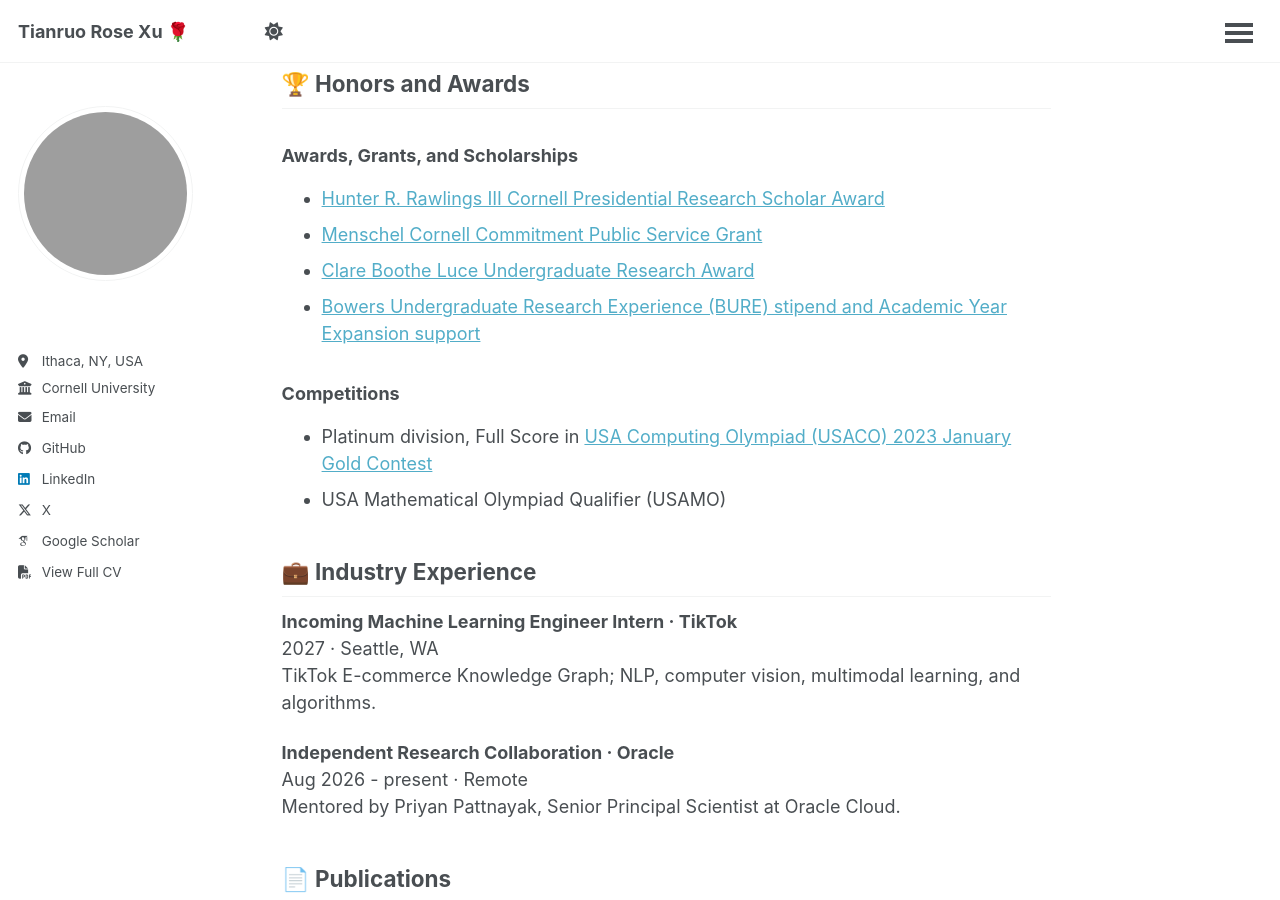
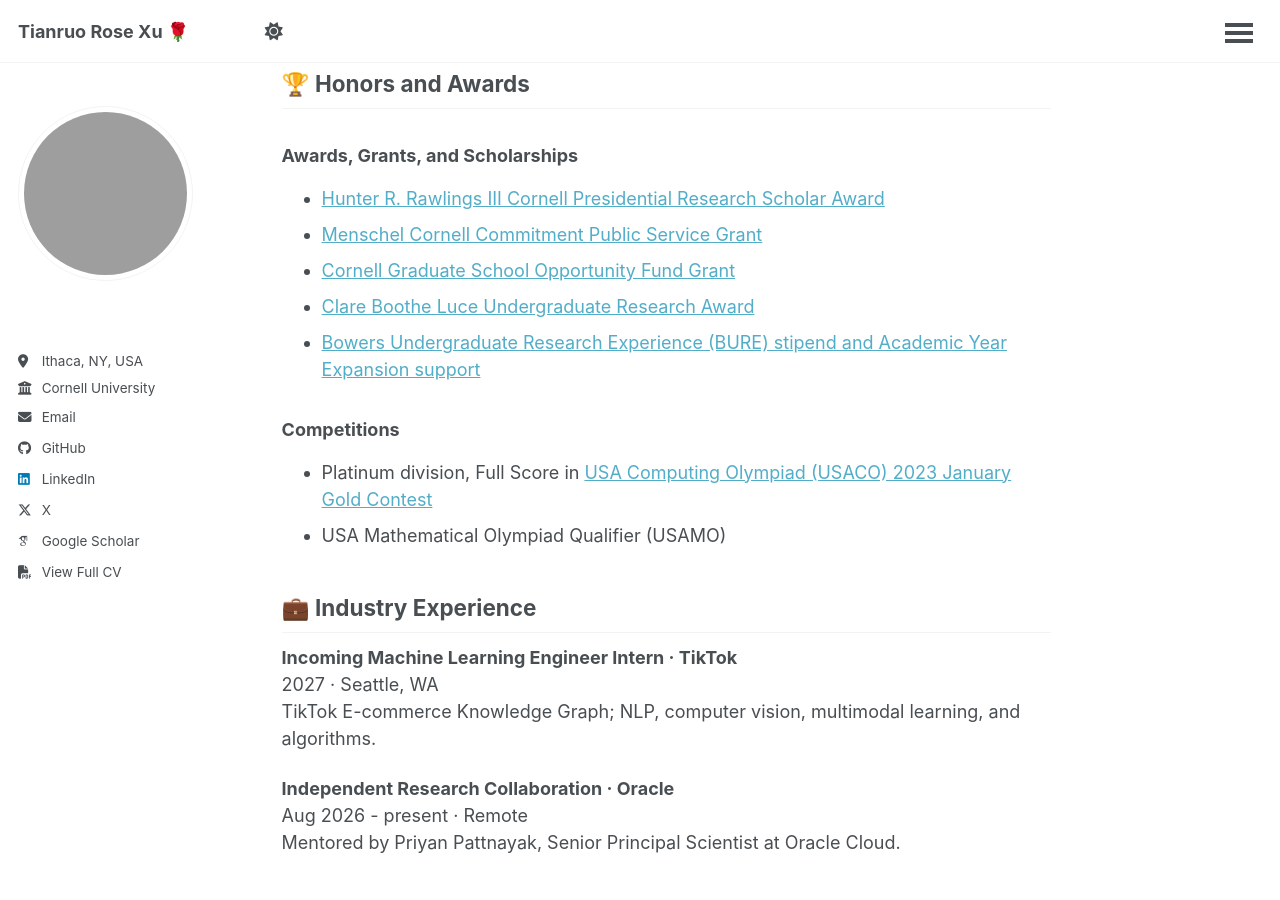
Before and after one commit to XTRose29/xtrose29.github.io, a Jekyll site: the page built from _pages/about.md, in a window 1280 px wide and 900 px high, scrolled down 1575 px. Built offline with Jekyll 4.4.1, drawn with Linux system fonts in a browser that asks for light colours; some web fonts are replaced.

Commit message:
Update about.md

```diff
--- a/_pages/about.md
+++ b/_pages/about.md
@@ -61,6 +61,7 @@
 
 - <a href="https://scl.cornell.edu/get-involved/cornell-commitment/rawlings-cornell-presidential-research-scholars" target="_blank" rel="noopener noreferrer">Hunter R. Rawlings III Cornell Presidential Research Scholar Award</a>
 - <a href="https://scl.cornell.edu/menschel-internship-opportunities" target="_blank" rel="noopener noreferrer">Menschel Cornell Commitment Public Service Grant</a>
+- <a href="https://career.cornell.edu/resources/gso-fund/" target="_blank" rel="noopener noreferrer">Cornell Graduate School Opportunity Fund Grant</a>
 - <a href="https://news.cornell.edu/stories/2021/11/grant-will-support-female-student-research-computing" target="_blank" rel="noopener noreferrer">Clare Boothe Luce Undergraduate Research Award</a>
 - <a href="https://bowers.cornell.edu/research/undergraduate-research/bowers-undergraduate-research-experience" target="_blank" rel="noopener noreferrer">Bowers Undergraduate Research Experience (BURE) stipend and Academic Year Expansion support</a>
 
```
